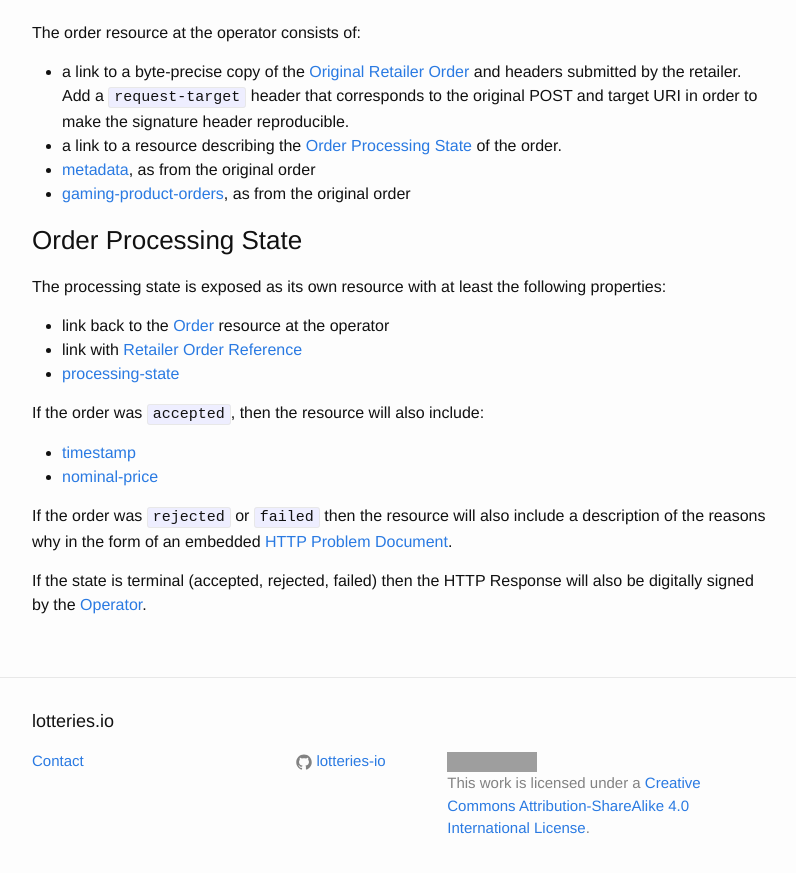
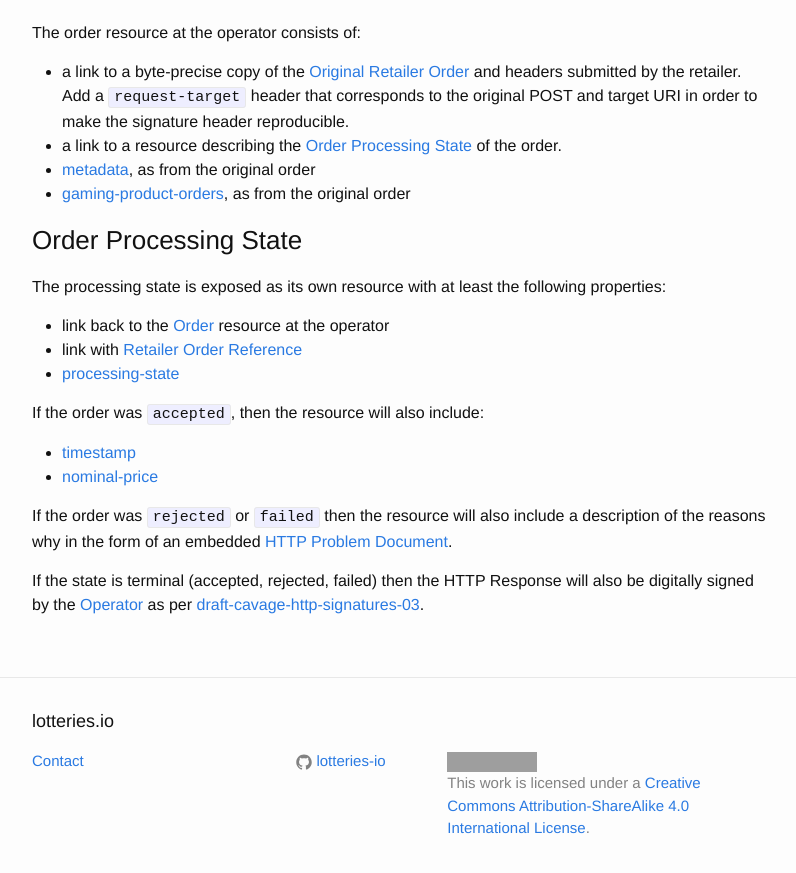
Before and after one commit to lotteries-io/lotteries-io.github.io, a Jekyll site: the page built from _application-profiles/lotteries-io-order.md, in a window 1280 px wide and 900 px high, scrolled down 3236 px. Shown: the top 873 px of the window, without its empty margins (238-1034 px from the left). Built offline with Jekyll 4.4.1, drawn with Linux system fonts in a browser that asks for light colours; grey boxes are pictures that could not be loaded.

Commit message:
Update lotteries-io-order.md

```diff
--- a/_application-profiles/lotteries-io-order.md
+++ b/_application-profiles/lotteries-io-order.md
@@ -130,4 +130,4 @@ If the order was `accepted`, then the resource will also include:
 
 If the order was `rejected` or `failed` then the resource will also include a description of the reasons why in the form of an embedded [HTTP Problem Document](https://tools.ietf.org/html/draft-ietf-appsawg-http-problem-00).
 
-If the state is terminal (accepted, rejected, failed) then the HTTP Response will also be digitally signed by the [Operator](../concepts/operator).
+If the state is terminal (accepted, rejected, failed) then the HTTP Response will also be digitally signed by the [Operator](../concepts/operator) as per [draft-cavage-http-signatures-03](http://tools.ietf.org/html/draft-cavage-http-signatures-03).
```
